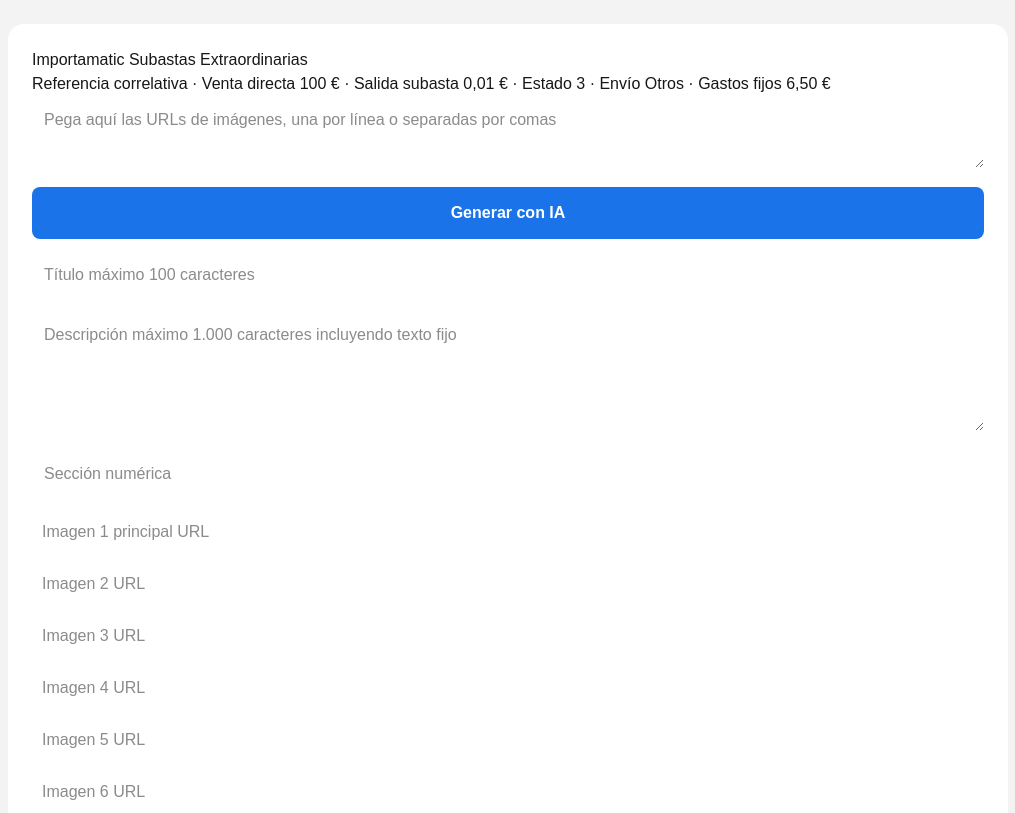
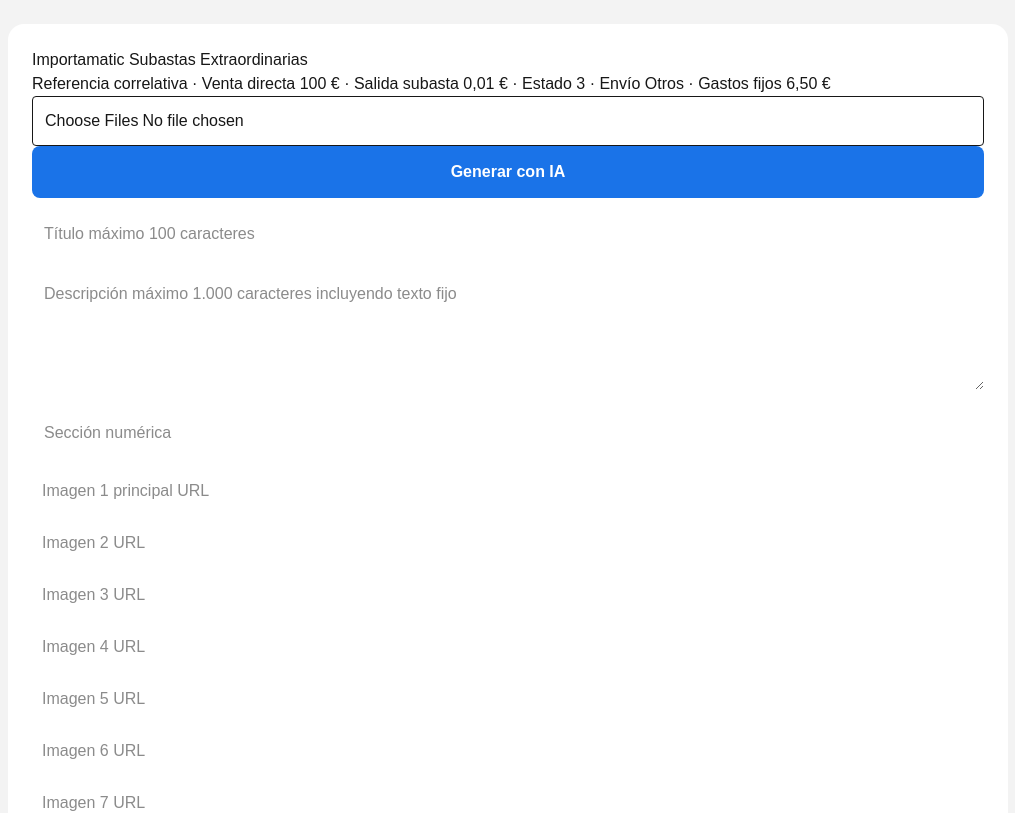
Before and after one commit to galerialasala/tc-importamatic, a Next.js app: page / in a window 1280 px wide. Shown: the top 813 px of the page, without its empty margins (132-1147 px from the left). Built offline with nearby package versions, Linux system fonts and the light colour scheme.

Commit message:
subida fotos movil

```diff
--- a/app/page.tsx
+++ b/app/page.tsx
@@ -202,12 +202,33 @@ export default function Home() {
           Estado 3 · Envío Otros · Gastos fijos 6,50 €
         </p>
 
-        <textarea
-          style={{ width: '100%', padding: 12, marginBottom: 12 }}
-          placeholder="Pega aquí las URLs de imágenes, una por línea o separadas por comas"
-          value={bulkImages}
-          onChange={(e) => handleBulkImages(e.target.value)}
-        />
+       <input
+  type="file"
+  multiple
+  accept="image/*"
+  onChange={async (e) => {
+    const files = Array.from(e.target.files || [])
+
+    const uploadedUrls: string[] = []
+
+    for (const file of files) {
+      const formData = new FormData()
+      formData.append('file', file)
+
+      const res = await fetch('/api/upload', {
+        method: 'POST',
+        body: formData,
+      })
+
+      const data = await res.json()
+
+      uploadedUrls.push(data.url)
+    }
+
+    setImageUrls(uploadedUrls.join('\n'))
+  }}
+  className="w-full border rounded p-3"
+/>
 
         <button
           onClick={generateAI}
--- a/package.json
+++ b/package.json
@@ -9,6 +9,7 @@
     "lint": "eslint"
   },
   "dependencies": {
+    "@vercel/blob": "^2.3.3",
     "next": "16.2.4",
     "react": "19.2.4",
     "react-dom": "19.2.4"
```
Also changed, not shown: app/api/upload/route.ts.txt (added), 1 other file (tests, documents, lock files or other folders).
